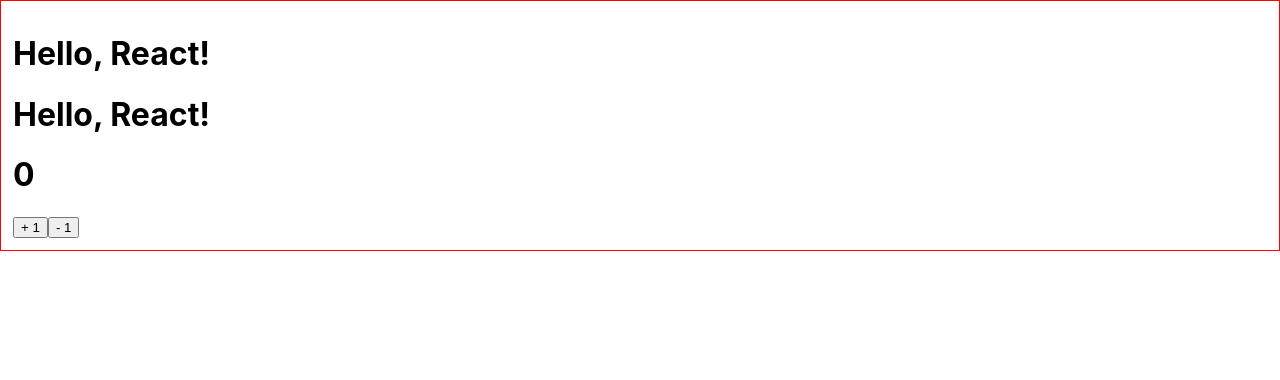
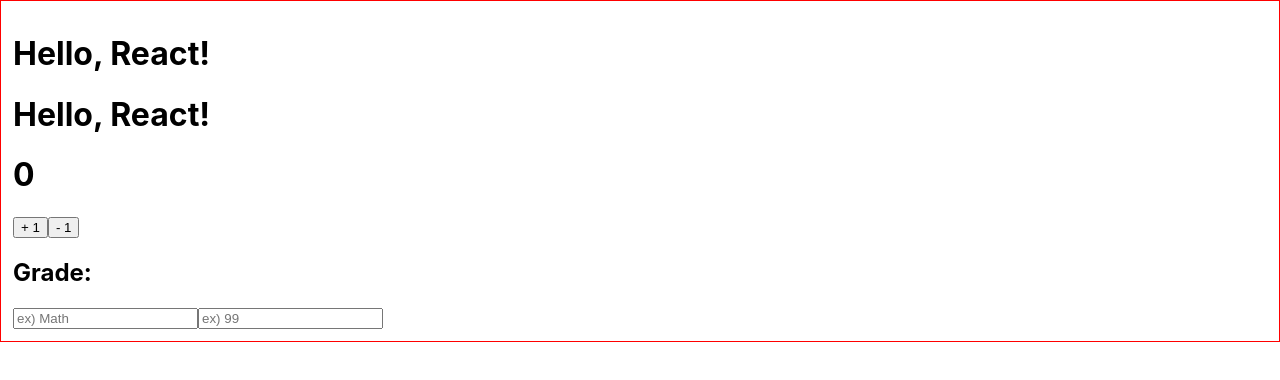
Before and after one commit to minseoc03/react-practice, a React (Create React App) app in the folder sample-create-app/: page / in a window 1280 px wide. Shown: the top 380 px of the page. Built offline with nearby package versions, Linux system fonts and the light colour scheme.

Commit message:
practiced state and dynamic property assignment

```diff
--- a/sample-create-app/src/App.js
+++ b/sample-create-app/src/App.js
@@ -2,6 +2,7 @@ import React from 'react';
 import Hello from './Hello';
 import Wrapper from './Wrapper'
 import Counter from './Counter'
+import Input from './Input'
 
 //App component는 부모, Hello component는 자식
 //그렇기 때문에 Hello component에서 일어나는 일이 App 까지 영향을 끼치지 않음
@@ -12,6 +13,7 @@ function App() {
       <Hello name = "React!" />
       <Hello name = "React!" />
       <Counter/>
+      <Input/>
     </Wrapper>
   );
 }
--- /dev/null
+++ b/sample-create-app/src/Input.js
@@ -0,0 +1,30 @@
+import React, { useState } from 'react';
+
+function Input() {
+    const [inputs, setInputs] = useState({
+        subject: "",
+        score: "",
+    });
+
+    const onChange = (event) => {
+        const { value, name } = event.target;
+        setInputs({
+            ...inputs,
+            //dynamic property assignment
+            [name]: value
+        })
+    }
+    return (
+        <>
+            <div>
+                <h2>
+                    Grade: {inputs.subject} {inputs.score}
+                </h2>
+                <input name = "subject" placeholder = "ex) Math" value = {inputs.subject} onChange = {onChange}/>
+                <input name = "score" placeholder = "ex) 99" value = {inputs.score} onChange = {onChange}/>
+            </div>
+        </>
+    );
+}
+
+export default Input;
```
